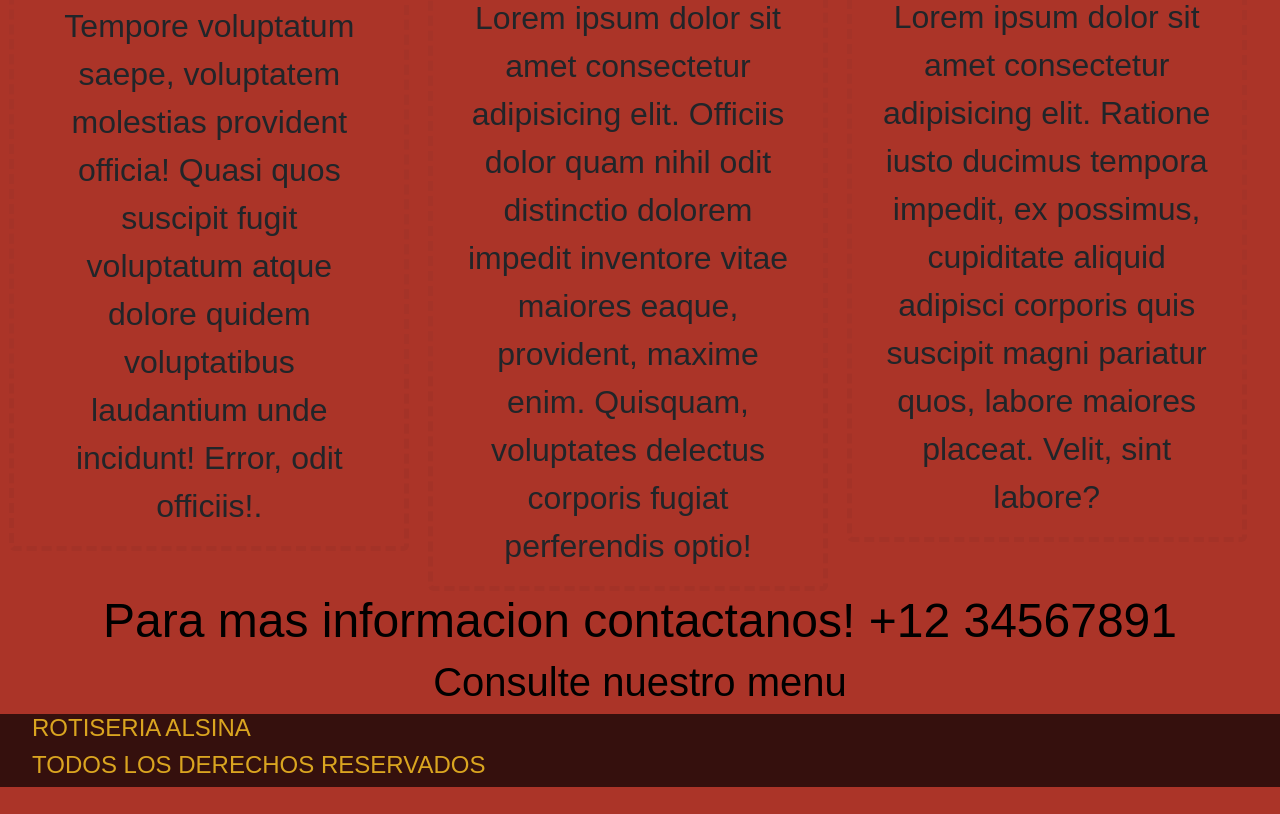
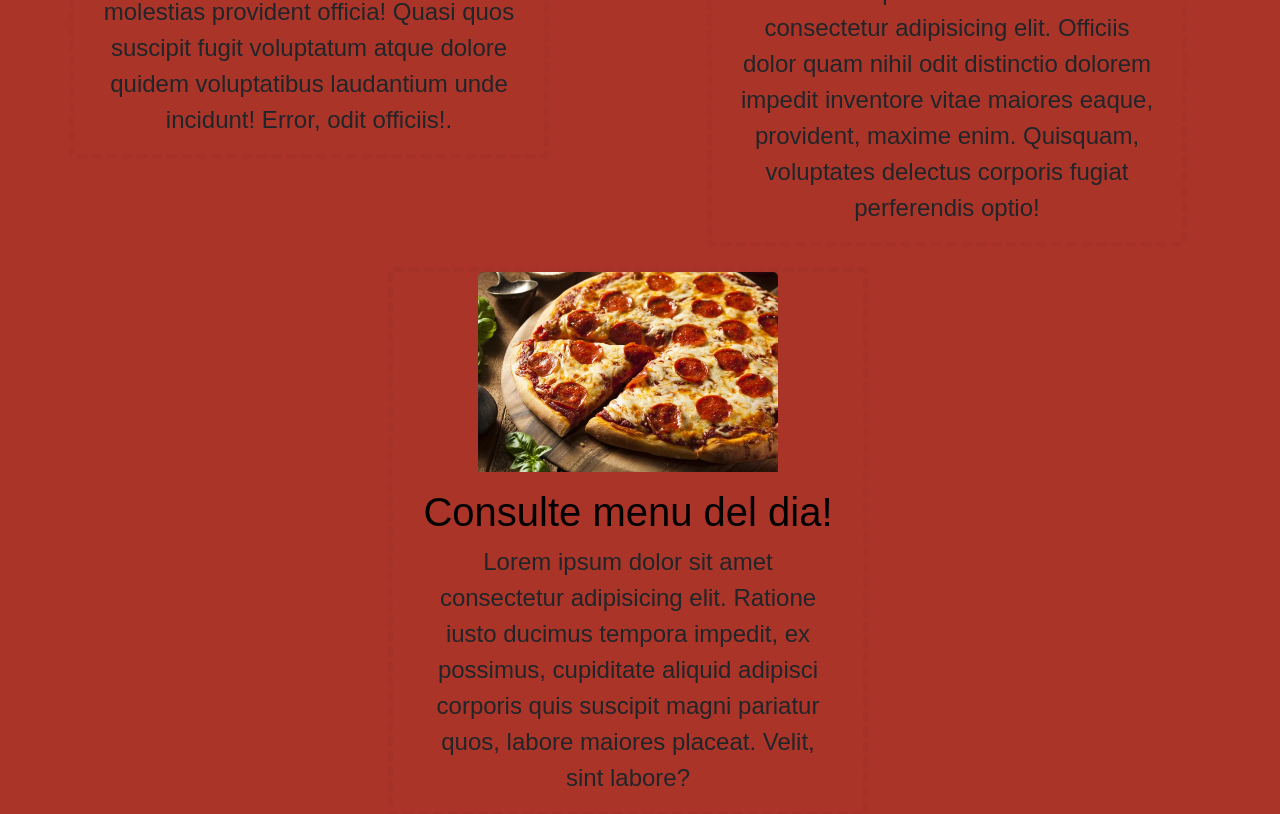
Before and after one commit to Thomcamera/preEntrega2-Camera, a website: page index.html in a window 1280 px wide. Shown: the part 643-1457 px from the top of the page. Before the commit the page ends 1430 px from the top, so only its background shows below. Drawn offline with Linux system fonts and the light colour scheme; a web font is replaced by a local one.

Commit message:
Arreglo del index y columnas

```diff
--- a/CSS/styles.css
+++ b/CSS/styles.css
@@ -85,28 +85,29 @@ body {
 .card {
   border: dashed 5px #8a31282d;
   background-color: #ab3428;
-  width: 25rem;
+  width: 30rem;
 }
 
 .card-body {
-  font-size: 2rem;
+  font-size: 1.5rem;
   text-align: center;
 }
 
 .card-title {
-  font-size: 3rem;
+  font-size: 2.5rem;
   color: black;
 }
 
 .padre-card {
   display: flex;
-  justify-content: space-evenly;
+  /* justify-content: space-evenly; */
   align-items: center;
+  gap: 20px;
 }
 
-.card-3 {
+/* .card-3 {
   margin-bottom: 50px;
-}
+} */
 
 .card img {
   width: 300px;
--- a/index.html
+++ b/index.html
@@ -36,21 +36,21 @@
 <main>
   <section>
     <div class="container-fluid row padre-card">
-      <div class="card">
+      <div class="col-12 card">
         <img src="imgs/empanadas.jpg" class="card-img-top" alt="Empanadas">
         <div class="card-body">
           <h2 class="card-title">Cocinamos al momento</h5>
           <p class="card-text">Lorem ipsum dolor sit, amet consectetur adipisicing elit. Tempore voluptatum saepe, voluptatem molestias provident officia! Quasi quos suscipit fugit voluptatum atque dolore quidem voluptatibus laudantium unde incidunt! Error, odit officiis!.</p>
         </div>
       </div>
-      <div class="card">
+      <div class="col-12 card">
         <img src="imgs/paty.jpg" class="card-img-top" alt="Hamburguesas">
         <div class="card-body">
           <h2 class="card-title">Nuestros mejores platos</h5>
           <p class="card-text">Lorem ipsum dolor sit amet consectetur adipisicing elit. Officiis dolor quam nihil odit distinctio dolorem impedit inventore vitae maiores eaque, provident, maxime enim. Quisquam, voluptates delectus corporis fugiat perferendis optio!</p>
         </div>
       </div>
-      <div class="card card-3">
+      <div class="col-12 card">
         <img src="imgs/pizza.jpg" class="card-img-top" alt="Pizza">
         <div class="card-body">
           <h2 class="card-title">Consulte menu del dia!</h5>
```
